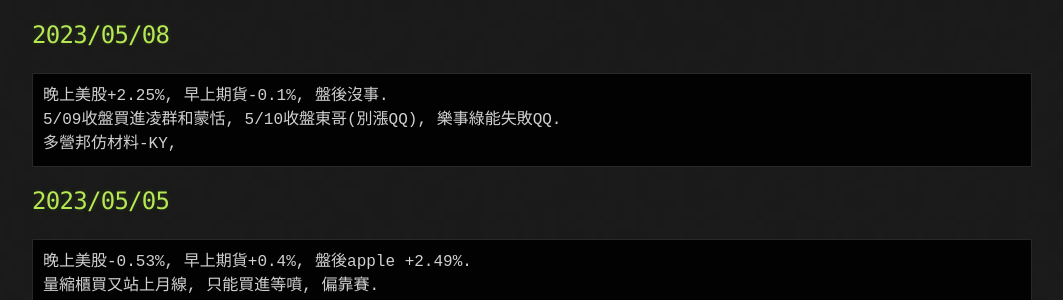
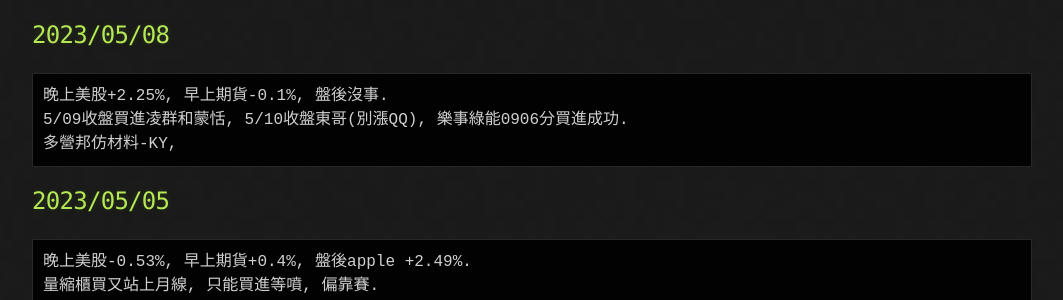
Before and after one commit to lepg5487/Stock_God, a Jekyll site: the page built from index.md, in a window 1280 px wide and 900 px high, scrolled down 460 px. Shown: the part 173-473 px from the top of the window, without its empty margins (108-1171 px from the left). Built offline with Jekyll 4.4.1, drawn with Linux system fonts in a browser that asks for light colours; our own code applies the rules of GitHub Pages for plain Markdown files.

Commit message:
Update index.md

````diff
--- a/index.md
+++ b/index.md
@@ -23,7 +23,7 @@ layout: testlayouts
 ## 2023/05/08
 ```
 晚上美股+2.25%, 早上期貨-0.1%, 盤後沒事.
-5/09收盤買進凌群和蒙恬, 5/10收盤東哥(別漲QQ), 樂事綠能失敗QQ.
+5/09收盤買進凌群和蒙恬, 5/10收盤東哥(別漲QQ), 樂事綠能0906分買進成功.
 多營邦仿材料-KY,
 ```
 
````
